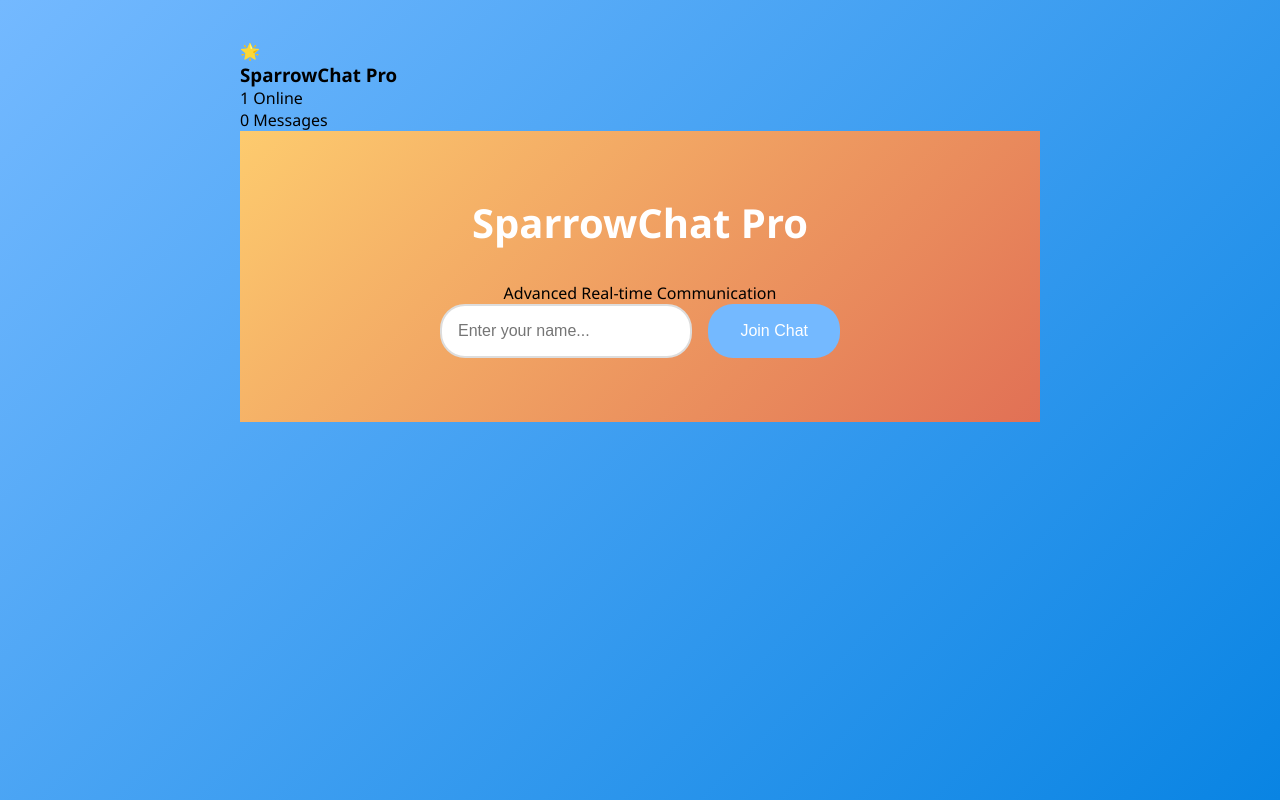
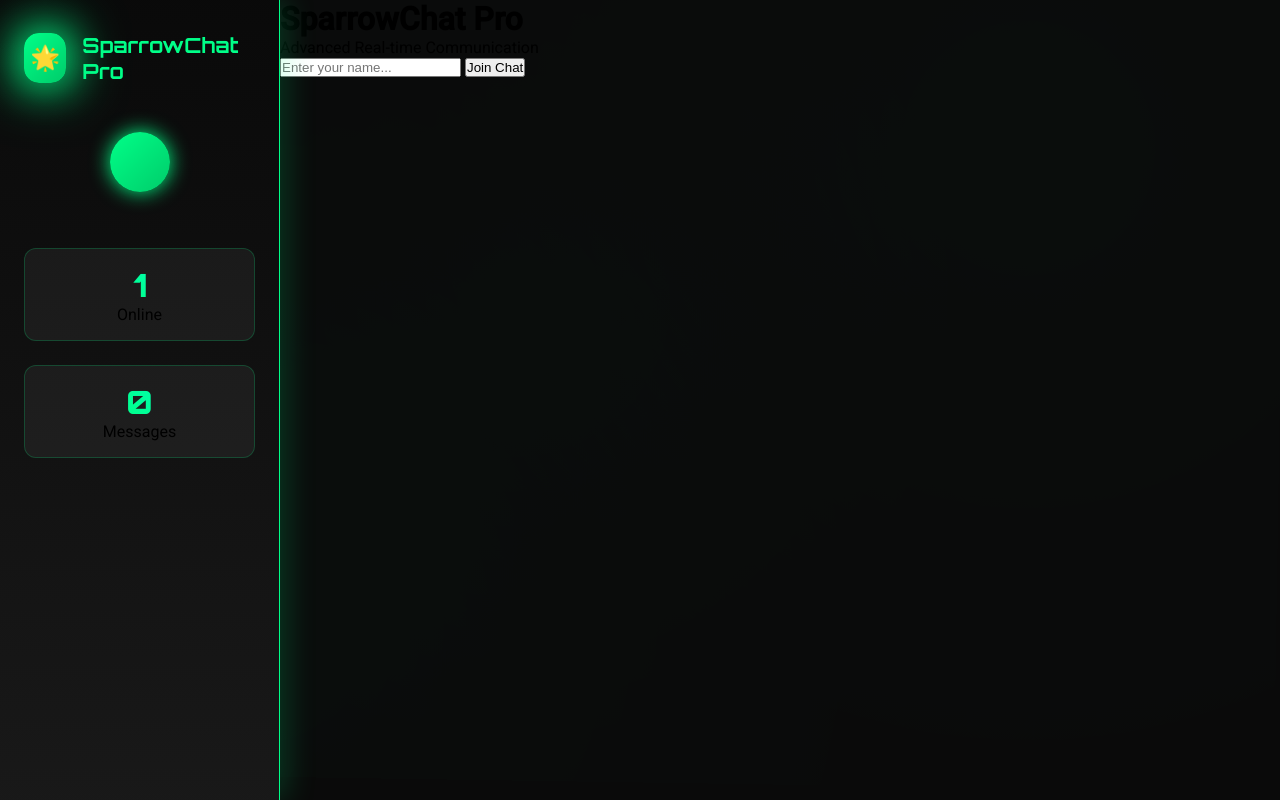
Before and after one commit to arunmuralidasan-png/SPARROW, a website: page public/index.html in a window 1280 px wide. Drawn offline with nearby package versions, Linux system fonts and the light colour scheme; no server answers.

Commit message:
Update style.css

```diff
--- a/public/style.css
+++ b/public/style.css
@@ -1,59 +1,183 @@
-* { margin: 0; padding: 0; box-sizing: border-box; }
+/* SparrowChat Pro - Neon Professional v3.0 🌟 */
+:root {
+    --neon-green: #00ff88;
+    --neon-green-dark: #00cc6a;
+    --black: #0a0a0a;
+    --dark-gray: #1a1a1a;
+    --glass: rgba(255, 255, 255, 0.05);
+}
+
+* {
+    margin: 0;
+    padding: 0;
+    box-sizing: border-box;
+}
+
 body {
-    font-family: 'Segoe UI', sans-serif;
-    background: linear-gradient(135deg, #74b9ff, #0984e3);
+    font-family: 'Roboto', -apple-system, sans-serif;
+    background: var(--black);
     height: 100vh;
+    overflow: hidden;
+    position: relative;
+}
+
+/* Matrix Rain Background */
+.matrix-bg {
+    position: fixed;
+    top: 0;
+    left: 0;
+    width: 100%;
+    height: 100%;
+    pointer-events: none;
+    z-index: 1;
+    opacity: 0.1;
+}
+
+.matrix-bg::before {
+    content: '';
+    position: absolute;
+    top: 0;
+    left: 0;
+    right: 0;
+    bottom: 0;
+    background:
+        radial-gradient(circle at 20% 80%, rgba(0,255,136,0.1) 0%, transparent 50%),
+        radial-gradient(circle at 80% 20%, rgba(0,255,136,0.1) 0%, transparent 50%),
+        radial-gradient(circle at 40% 40%, rgba(0,255,136,0.05) 0%, transparent 50%);
+    animation: matrixFloat 20s ease-in-out infinite;
+}
+
+@keyframes matrixFloat {
+    0%, 100% { transform: translateY(0px) rotate(0deg); }
+    33% { transform: translateY(-20px) rotate(1deg); }
+    66% { transform: translateY(10px) rotate(-1deg); }
+}
+
+.container {
+    display: flex;
+    height: 100vh;
+    position: relative;
+    z-index: 2;
+}
+
+/* Sidebar */
+.sidebar {
+    width: 280px;
+    background: linear-gradient(180deg, rgba(10,10,10,0.95), rgba(26,26,26,0.95));
+    backdrop-filter: blur(20px);
+    border-right: 1px solid var(--neon-green);
+    padding: 2rem 1.5rem;
+    display: flex;
+    flex-direction: column;
+    box-shadow: 5px 0 30px rgba(0,255,136,0.2);
+}
+
+.logo {
+    display: flex;
+    align-items: center;
+    gap: 1rem;
+    margin-bottom: 3rem;
+}
+
+.logo-icon {
+    width: 50px;
+    height: 50px;
+    background: linear-gradient(135deg, var(--neon-green), var(--neon-green-dark));
+    border-radius: 15px;
     display: flex;
     align-items: center;
     justify-content: center;
+    font-size: 1.5rem;
+    box-shadow: 0 0 25px var(--neon-green);
+    animation: pulse 2s infinite;
 }
 
-.container { width: 90%; max-width: 800px; height: 90vh; }
-.chat-container {
-    background: white;
-    border-radius: 20px;
-    box-shadow: 0 20px 40px rgba(0,0,0,0.1);
-    height: 100%;
-    overflow: hidden;
+@keyframes pulse {
+    0%, 100% { box-shadow: 0 0 25px var(--neon-green); }
+    50% { box-shadow: 0 0 40px var(--neon-green), 0 0 60px var(--neon-green); }
 }
 
-.screen { display: none; height: 100%; flex-direction: column; }
-.screen.active { display: flex; }
+.logo h3 {
+    color: var(--neon-green);
+    font-family: 'Orbitron', monospace;
+    font-size: 1.3rem;
+    font-weight: 700;
+}
 
-#login-screen {
-    background: linear-gradient(135deg, #fdcb6e, #e17055);
+.user-info {
+    margin-bottom: 3rem;
     text-align: center;
-    padding: 4rem 2rem;
+}
+
+.user-avatar {
+    width: 60px;
+    height: 60px;
+    border-radius: 50%;
+    background: linear-gradient(135deg, var(--neon-green), var(--neon-green-dark));
+    margin: 0 auto 0.5rem;
+    box-shadow: 0 0 20px var(--neon-green);
+    font-weight: bold;
+    display: flex;
+    align-items: center;
     justify-content: center;
+    font-size: 1.2rem;
 }
-#login-screen h1 { color: white; margin-bottom: 2rem; font-size: 2.5rem; }
 
-.input-group { display: flex; gap: 1rem; max-width: 400px; margin: 0 auto; }
-.input-group input, .message-input input {
-    flex: 1; padding: 1rem; border: 2px solid #ddd;
-    border-radius: 25px; font-size: 1rem; outline: none;
+.current-user {
+    color: white;
+    font-weight: 500;
+    font-size: 1.1rem;
 }
-.input-group input:focus, .message-input input:focus { border-color: #74b9ff; }
 
-button {
-    padding: 1rem 2rem; background: #74b9ff;
-    color: white; border: none; border-radius: 25px;
-    font-size: 1rem; cursor: pointer; transition: all 0.3s;
+.stats {
+    display: flex;
+    flex-direction: column;
+    gap: 1.5rem;
 }
-button:hover { transform: translateY(-2px); box-shadow: 0 5px 15px rgba(116,185,255,0.4); }
 
-.header {
-    background: linear-gradient(135deg, #74b9ff, #0984e3);
-    color: white; padding: 1.5rem; display: flex;
-    justify-content: space-between; align-items: center;
+.stat {
+    display: flex;
+    flex-direction: column;
+    align-items: center;
+    padding: 1rem;
+    background: var(--glass);
+    border-radius: 12px;
+    border: 1px solid rgba(0,255,136,0.2);
+    transition: all 0.3s;
 }
-.header h2 { margin: 0; }
 
-#messages { flex: 1; padding: 2rem; overflow-y: auto; background: #f8f9fa; }
-.message { margin-bottom: 1.5rem; animation: fadeIn 0.3s; }
-.message strong { color: #74b9ff; }
-.message p { margin-top: 0.25rem; color: #333; }
+.stat:hover {
+    background: rgba(0,255,136,0.1);
+    border-color: var(--neon-green);
+    transform: translateY(-2px);
+}
 
-.message-input { padding: 2rem; background: white; border-top: 1px solid #eee; display: flex; gap: 1rem; }
+.stat-number {
+    font-family: 'Orbitron', monospace;
+    font-size: 2rem;
+    font-weight: 900;
+    background: linear-gradient(45deg, var(--neon-green), #00ffaa);
+    -webkit-background-clip: text;
+    -webkit-text-fill-color: transparent;
+    background-clip: text;
+}
 
-@keyframes fadeIn { from { opacity: 0; transform: translateY(10px); } to { opacity: 1; transform: translateY(0); } }
+/* Main Chat */
+.main-chat {
+    flex: 1;
+    display: flex;
+    flex-direction: column;
+    min-width: 0;
+}
+
+.screen {
+    display: none;
+    height: 100%;
+    flex-direction: column;
+}
+
+.screen.active {
+    display: flex;
+}
+
+/* Login Screen
```
